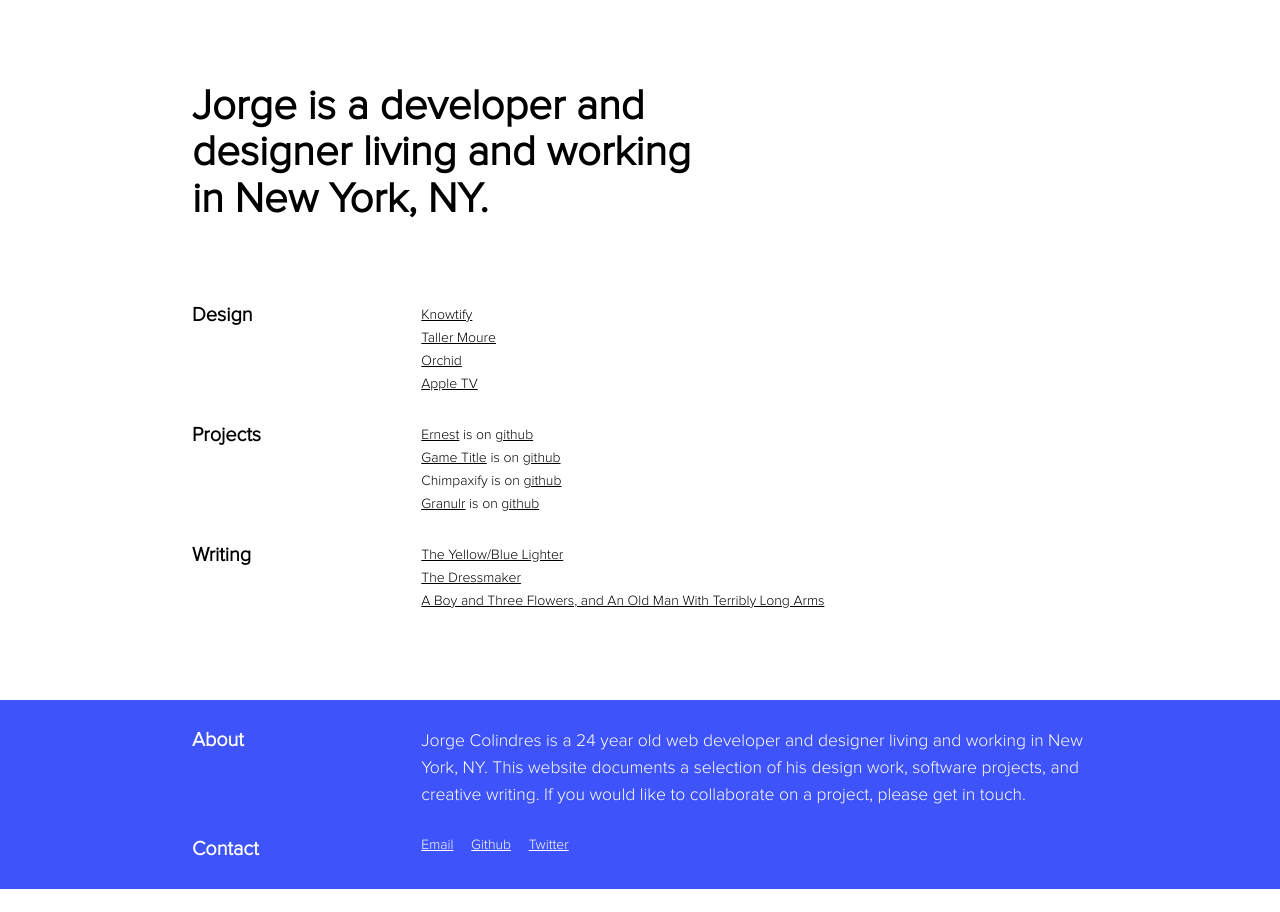
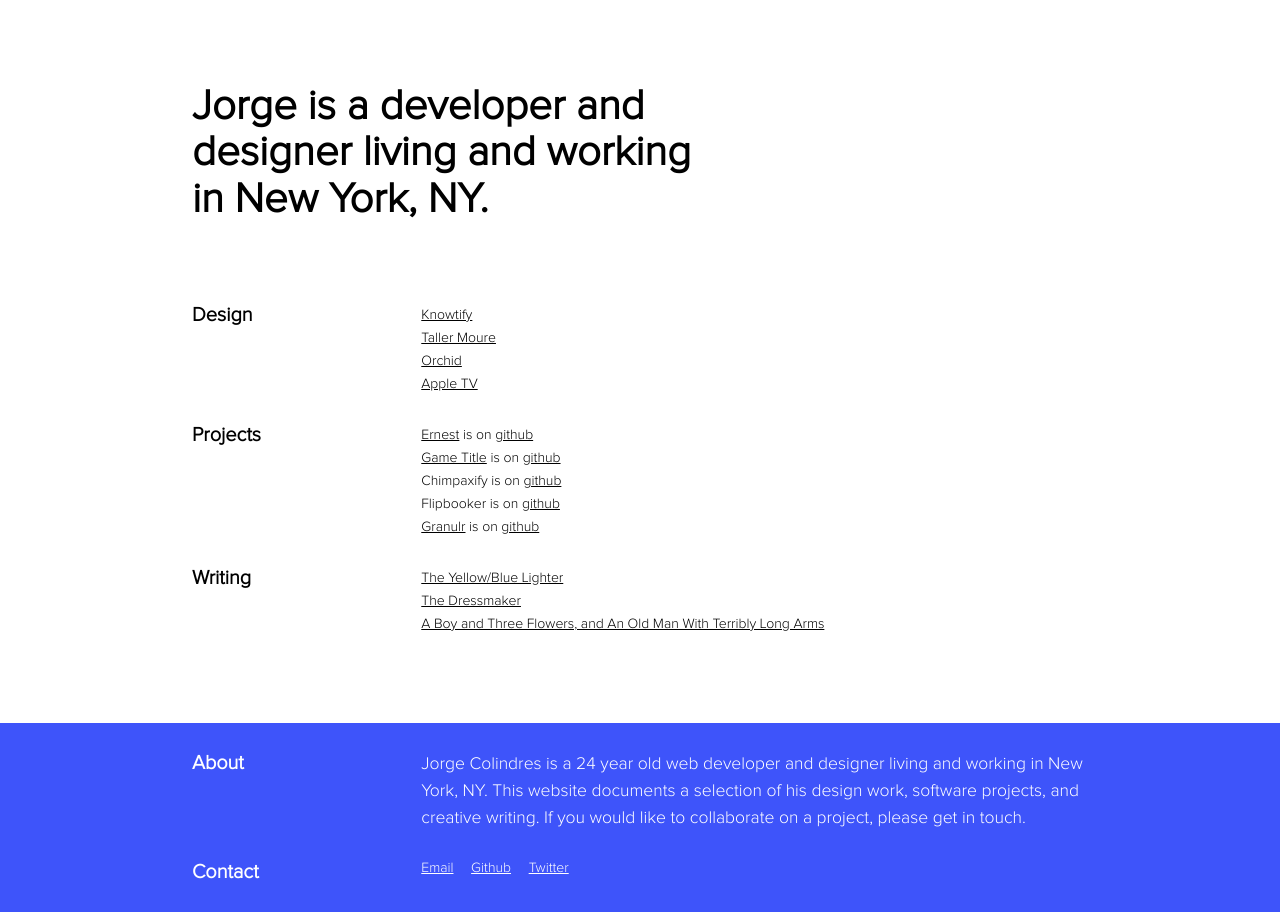
Before and after one commit to colindresj/colindresj.github.io, a Jekyll site: the page built from index.html, in a window 1280 px wide. Built offline with Jekyll 4.4.1, drawn with Linux system fonts in a browser that asks for light colours; nearby versions of some CDN libraries; comment, search, counter and statistics services are not loaded.

Commit message:
add flipbooker to code projects

```diff
--- a/index.html
+++ b/index.html
@@ -42,6 +42,9 @@ section: home
           Chimpaxify is on <a href="https://github.com/corporadobob/chimpaxify" data-work-link="chimpaxify:code">github</a>
         </li>
         <li>
+          Flipbooker is on <a href="https://github.com/corporadobob/flipbooker" data-work-link="flipbooker:code">github</a>
+        </li>
+        <li>
           <a href="http://granulr.herokuapp.com" data-work-link="granulr:hosted">Granulr</a> is on <a href="https://github.com/corporadobob/granulr_app" data-work-link="granulr:code">github</a>
         </li>
       </ul>
```
